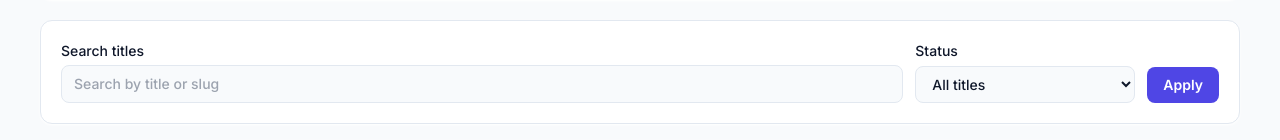
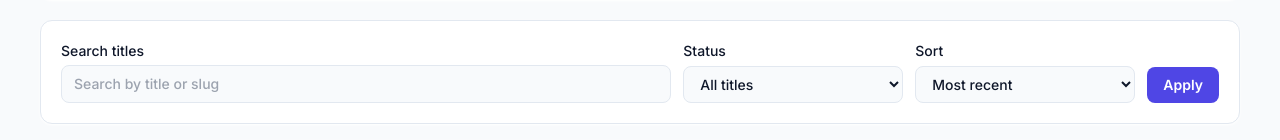
Before and after one commit to StinusH/woke_or_not, a Next.js app: page /admin in a window 1280 px wide. Shown: the part 309-449 px from the top of the page. Built offline with nearby package versions, Linux system fonts and the light colour scheme; no server answers; the database is empty.

Commit message:
Add admin woke score sorting and badges

```diff
--- a/src/app/admin/page.tsx
+++ b/src/app/admin/page.tsx
@@ -1,6 +1,7 @@
 import { AdminJsonTools } from "@/components/admin-json-tools";
 import { AdminTitleManager } from "@/components/admin-title-manager";
 import { TitleStatus } from "@prisma/client";
+import { adminTitleOrderBy, parseAdminTitleSort } from "@/lib/admin-title-sort";
 import { prisma } from "@/lib/prisma";
 import { hasExternalScoreProviderConfig } from "@/lib/external-scores";
 
@@ -10,6 +11,7 @@ interface AdminPageProps {
   searchParams?: Promise<{
     q?: string;
     status?: string;
+    sort?: string;
   }>;
 }
 
@@ -20,6 +22,7 @@ export default async function AdminPage({ searchParams }: AdminPageProps) {
     resolvedSearchParams?.status === "DRAFT" || resolvedSearchParams?.status === "PUBLISHED"
       ? resolvedSearchParams.status
       : "ALL";
+  const sortFilter = parseAdminTitleSort(resolvedSearchParams?.sort);
 
   const where = {
     ...(statusFilter !== "ALL" ? { status: statusFilter } : {}),
@@ -35,7 +38,7 @@ export default async function AdminPage({ searchParams }: AdminPageProps) {
 
   const titles = await prisma.title.findMany({
     where,
-    orderBy: { updatedAt: "desc" },
+    orderBy: adminTitleOrderBy(sortFilter),
     select: {
       id: true,
       slug: true,
@@ -43,6 +46,7 @@ export default async function AdminPage({ searchParams }: AdminPageProps) {
       type: true,
       status: true,
       releaseDate: true,
+      wokeScore: true,
       imdbUrl: true,
       imdbRating: true,
       rottenTomatoesCriticsScore: true,
@@ -57,7 +61,7 @@ export default async function AdminPage({ searchParams }: AdminPageProps) {
   return (
     <div className="grid gap-4">
       <section className="rounded-xl border border-line bg-card p-5 shadow-card">
-          <form className="grid gap-3 md:grid-cols-[1fr_220px_auto]">
+          <form className="grid gap-3 md:grid-cols-[1fr_220px_220px_auto]">
           <label className="grid gap-1 text-sm font-medium">
             Search titles
             <input
@@ -75,6 +79,15 @@ export default async function AdminPage({ searchParams }: AdminPageProps) {
               <option value="ALL">All titles</option>
               <option value="PUBLISHED">Live titles</option>
               <option value="DRAFT">Draft titles</option>
+            </select>
+          </label>
+
+          <label className="grid gap-1 text-sm font-medium">
+            Sort
+            <select name="sort" defaultValue={sortFilter} className="rounded-lg border border-line bg-bg px-3 py-2 text-sm text-fg transition focus:border-accent focus:outline-none focus:ring-2 focus:ring-accent/20">
+              <option value="updated_desc">Most recent</option>
+              <option value="woke_desc">Highest woke score</option>
+              <option value="woke_asc">Lowest woke score</option>
             </select>
           </label>
 
--- a/src/components/admin-title-manager.tsx
+++ b/src/components/admin-title-manager.tsx
@@ -4,6 +4,7 @@ import React, { useState } from "react";
 import Link from "next/link";
 import { useRouter } from "next/navigation";
 import { useOptionalAdminSecret } from "@/components/admin-shell";
+import { ScoreBadge } from "@/components/score-badge";
 
 interface AdminTitleManagerProps {
   titles: Array<{
@@ -13,6 +14,7 @@ interface AdminTitleManagerProps {
     type: "MOVIE" | "TV_SHOW";
     status: "PUBLISHED" | "DRAFT";
     releaseDate: string;
+    wokeScore: number;
     imdbUrl: string | null;
     imdbRating: number | null;
     rottenTomatoesCriticsScore: number | null;
@@ -91,6 +93,10 @@ export function AdminTitleManager({ titles, scoreRefreshEnabled }: AdminTitleMan
           >
             <div className="grid gap-2">
               <div className="flex flex-wrap items-center gap-2">
+                <div className="inline-flex items-center gap-2 rounded-lg border border-line bg-card px-2.5 py-1.5">
+                  <span className="text-[11px] font-semibold uppercase tracking-wide text-fgMuted">Woke score</span>
+                  <ScoreBadge score={title.wokeScore} />
+                </div>
                 <h3 className="font-semibold">{title.name}</h3>
                 <span className="rounded-full border border-line px-2 py-0.5 text-xs font-medium text-fg/70">
                   {title.status === "PUBLISHED" ? "Live" : "Draft"}
--- a/src/components/score-badge.tsx
+++ b/src/components/score-badge.tsx
@@ -1,3 +1,4 @@
+import React from "react";
 import clsx from "clsx";
 
 interface ScoreBadgeProps {
--- a/src/lib/admin-ai-prompt.ts
+++ b/src/lib/admin-ai-prompt.ts
@@ -129,9 +129,6 @@ Notable Context:
 - <important audience-visible context>
 - <any ambiguity or counterpoint>
 
-Confidence:
-<low / medium / high>
-
 Social Post Draft:
 <Use exactly this structure>
 <first line: "safe pick ✅" for scores 0-35, "proceed with caution ⚠️" for scores 36-50, or "woke warning 🚨" for scores 51-100>
--- /dev/null
+++ b/src/lib/admin-title-sort.ts
@@ -0,0 +1,25 @@
+import { Prisma } from "@prisma/client";
+
+export const ADMIN_TITLE_SORT_OPTIONS = ["updated_desc", "woke_desc", "woke_asc"] as const;
+
+export type AdminTitleSortOption = (typeof ADMIN_TITLE_SORT_OPTIONS)[number];
+
+export function parseAdminTitleSort(value?: string): AdminTitleSortOption {
+  if (value && ADMIN_TITLE_SORT_OPTIONS.includes(value as AdminTitleSortOption)) {
+    return value as AdminTitleSortOption;
+  }
+
+  return "updated_desc";
+}
+
+export function adminTitleOrderBy(sort: AdminTitleSortOption): Prisma.TitleOrderByWithRelationInput[] {
+  switch (sort) {
+    case "woke_desc":
+      return [{ wokeScore: "desc" }, { updatedAt: "desc" }, { name: "asc" }];
+    case "woke_asc":
+      return [{ wokeScore: "asc" }, { updatedAt: "desc" }, { name: "asc" }];
+    case "updated_desc":
+    default:
+      return [{ updatedAt: "desc" }, { name: "asc" }];
+  }
+}
```
Also changed, not shown: 2 other files (tests, documents, lock files or other folders).
